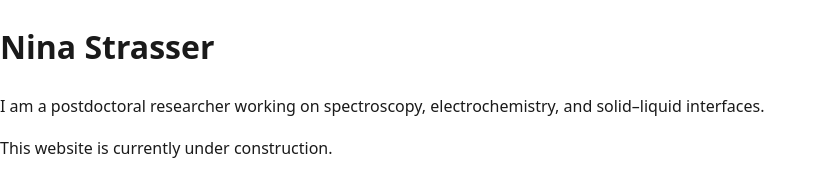
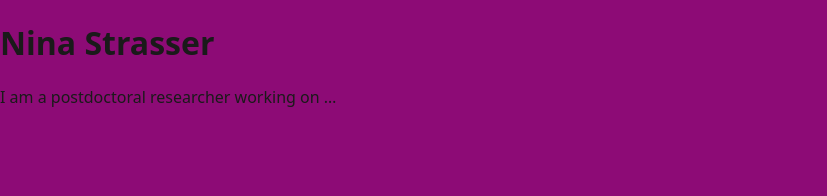
Before and after one commit to NinaStrasser/nina-strasser-website, a plain HTML site: page index.html in a window 1280 px wide. Shown: the whole page, without its empty margins (0-827 px from the left). Drawn offline with Linux system fonts and the light colour scheme.

Commit message:
Define background color and layout

```diff
--- a/index.html
+++ b/index.html
@@ -6,13 +6,13 @@
   <title>Nina Strasser</title>
 </head>
 <body>
-  <h1>Nina Strasser</h1>
-  <p>
-    I am a postdoctoral researcher working on spectroscopy,
-    electrochemistry, and solid–liquid interfaces.
-  </p>
-  <p>
-    This website is currently under construction.
-  </p>
+  <div class="page">
+    <!-- ALL dein Content kommt hier rein -->
+
+    <h1>Nina Strasser</h1>
+    <p>I am a postdoctoral researcher working on …</p>
+
+    <!-- weitere Sections -->
+  </div>
 </body>
 </html>
--- a/style.css
+++ b/style.css
@@ -1,26 +1,21 @@
 :root {
-  /* Neutrals */
   --color-bg: #ffffff;
   --color-text: #1a1a1a;
   --color-text-secondary: #555555;
   --color-divider: #e6e6e6;
 
-  /* Accent palette (primary choice) */
   --color-accent-primary: #8d0b76;
   --color-accent-secondary: #af549f;
   --color-accent-soft: #f3e6f1;
 }
 
-/* Basic reset */
 body {
   margin: 0;
+  background-color: var(--color-accent-primary); /* #8d0b76 */
   font-family: system-ui, -apple-system, BlinkMacSystemFont, "Inter", sans-serif;
-  background-color: var(--color-bg);
   color: var(--color-text);
-  line-height: 1.6;
 }
 
-/* Headings */
 h1, h2, h3 {
   color: var(--color-text);
 }
@@ -31,7 +26,6 @@ h2 {
   padding-bottom: 0.2rem;
 }
 
-/* Links */
 a {
   color: var(--color-accent-primary);
   text-decoration: none;
@@ -42,7 +36,6 @@ a:hover {
   text-decoration: underline;
 }
 
-/* Cards / Boxes */
 .card {
   background-color: var(--color-accent-soft);
   padding: 1.5rem;
@@ -50,7 +43,6 @@ a:hover {
   margin-bottom: 1.5rem;
 }
 
-/* Icon style (for later) */
 .icon {
   color: var(--color-accent-primary);
 }
```
